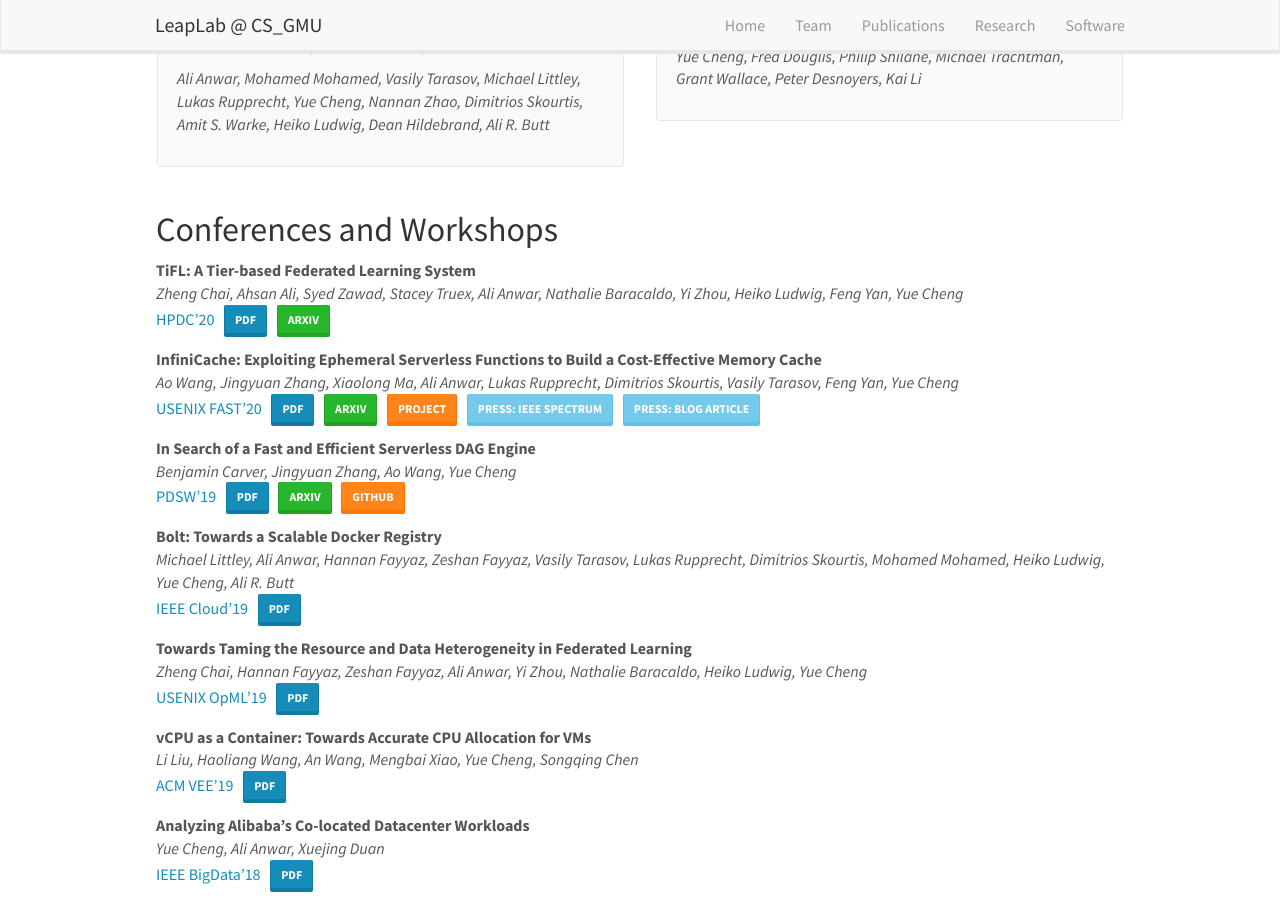
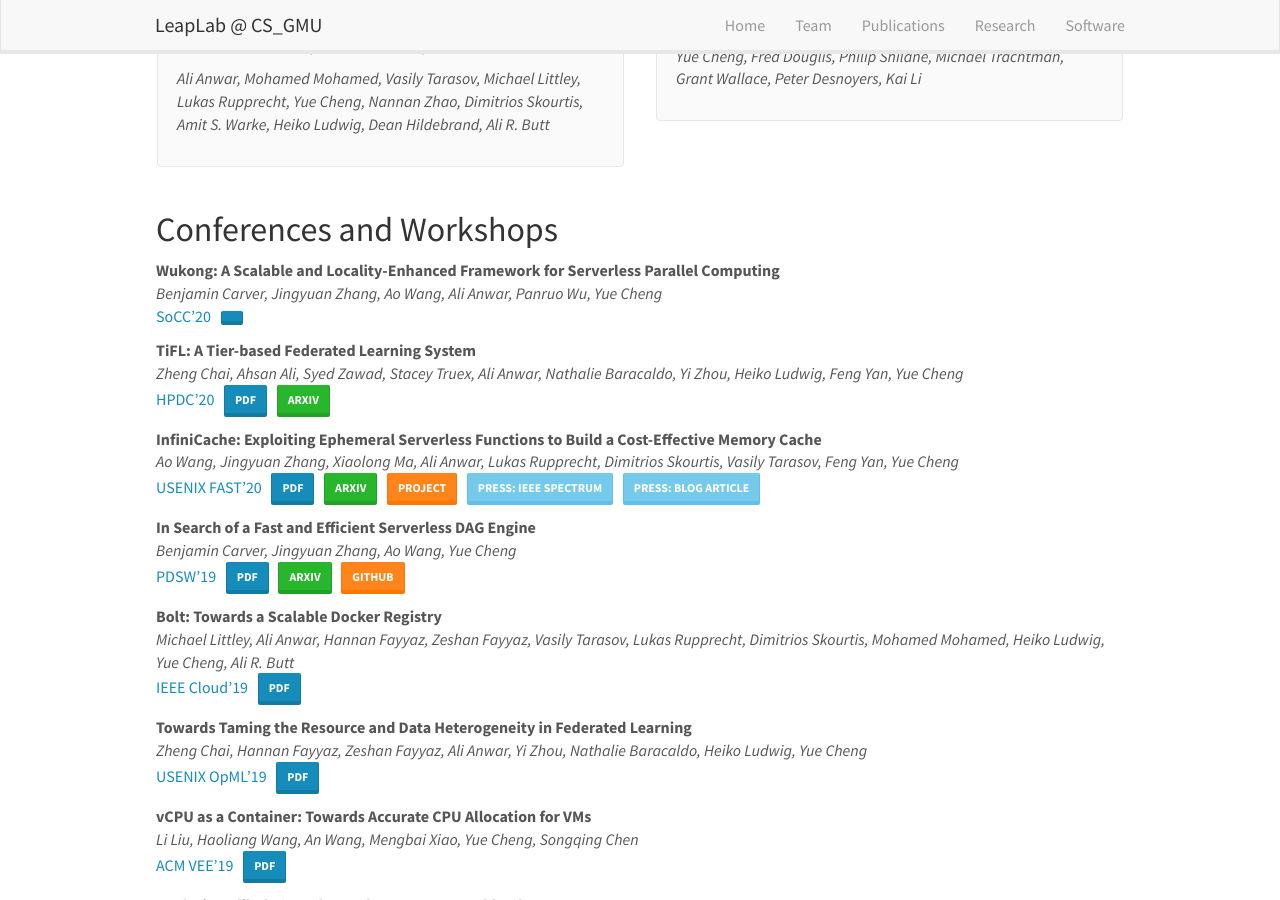
Before and after one commit to mason-leap-lab/mason-leap-lab.github.io, a Jekyll site: the page built from _pages/publications.md, in a window 1280 px wide and 900 px high, scrolled down 1442 px. Built offline with Jekyll 4.4.1, drawn with Linux system fonts in a browser that asks for light colours; nearby versions of some CDN libraries; comment, search, counter and statistics services are not loaded.

Commit message:
added wukong socc'20

```diff
--- a/_data/publist.yml
+++ b/_data/publist.yml
@@ -1,3 +1,24 @@
+
+- title: "Wukong: A Scalable and Locality-Enhanced Framework for Serverless Parallel Computing"
+  image: wukong.png
+  description: ""
+  authors: Benjamin Carver, Jingyuan Zhang, Ao Wang, Ali Anwar, Panruo Wu, Yue Cheng
+  conf:
+    url: https://acmsocc.github.io/2020/
+    display: "SoCC'20"
+  link:
+    url:
+    display:
+  has_arxiv:
+  arxiv:
+    url: https://arxiv.org/abs/1910.05896
+    display: arXiv
+  has_src:
+  src:
+    url: https://github.com/mason-leap-lab/Wukong
+    display: GitHub
+  highlight:
+  news2:
 
 - title: "TiFL: A Tier-based Federated Learning System"
   image:
```
